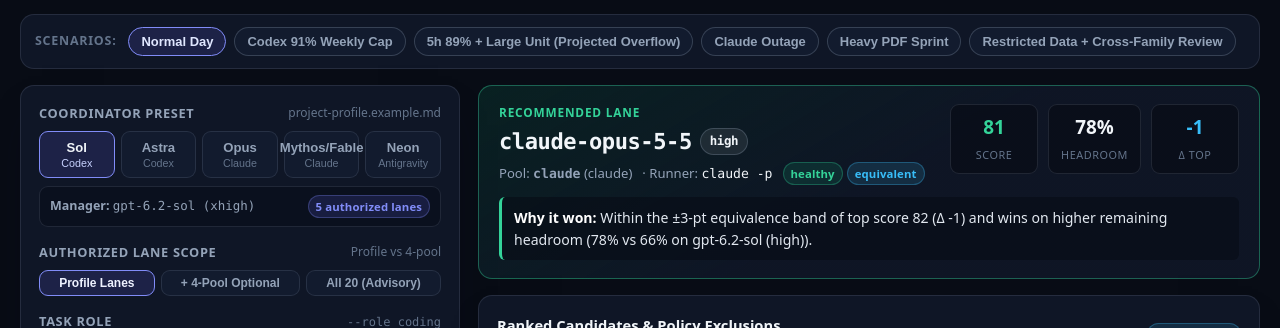
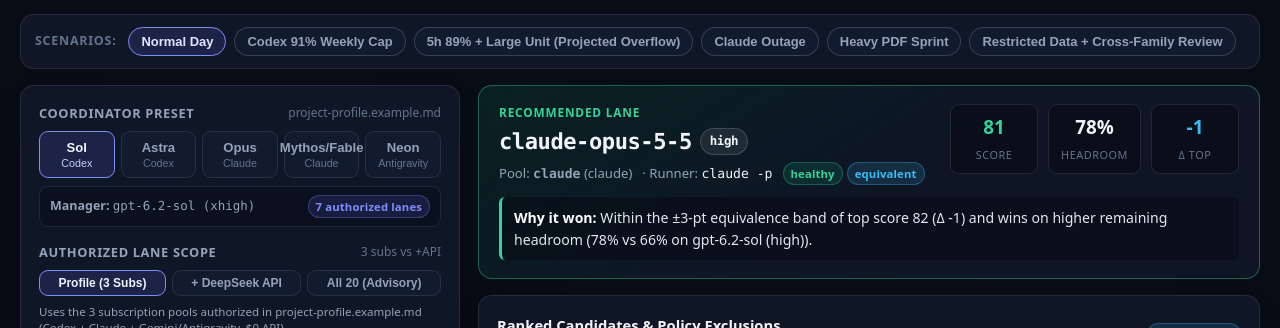
Before and after one commit to ahmedkececi/orchestration-skills, a plain HTML site: page docs/index.html in a window 1280 px wide. Shown: the part 472-800 px from the top of the page. Drawn offline with Linux system fonts and the light colour scheme.

Commit message:
feat: include Gemini/Antigravity in all example profiles and clarify scope selector

```diff
--- a/docs/index.html
+++ b/docs/index.html
@@ -1454,13 +1454,14 @@
           <div class="control-group">
             <div class="control-label-row">
               <span class="control-label" data-i18n="lblLaneScope">Authorized Lane Scope</span>
-              <span class="control-hint" data-i18n="lblLaneScopeHint">Profile vs 4-pool</span>
+              <span class="control-hint" data-i18n="lblLaneScopeHint">3 subs vs +API</span>
             </div>
             <div class="seg-group seg-sm" id="scopeButtons">
-              <button type="button" class="seg-btn active" data-scope="profile" data-i18n="scopeProfile">Profile Lanes</button>
-              <button type="button" class="seg-btn" data-scope="expanded" data-i18n="scopeExpanded">+ 4-Pool Optional</button>
+              <button type="button" class="seg-btn active" data-scope="profile" data-i18n="scopeProfile">Profile (3 Subs)</button>
+              <button type="button" class="seg-btn" data-scope="expanded" data-i18n="scopeExpanded">+ DeepSeek API</button>
               <button type="button" class="seg-btn" data-scope="advisory" data-i18n="scopeAdvisory">All 20 (Advisory)</button>
             </div>
+            <div class="guard-note" id="scopeNote"></div>
           </div>
 
           <div class="control-group">
@@ -1926,7 +1927,9 @@
             { model: "claude-opus-5-5", effort: "high", pool: "claude", runner: "claude -p", roles: ["coding", "reasoning", "review"], restricted_data: true },
             { model: "claude-sonnet-5-5", effort: "high", pool: "claude", runner: "claude -p", roles: ["coding"], restricted_data: true },
             { model: "gpt-6.2-sol", effort: "high", pool: "codex", runner: "codex exec", roles: ["coding", "review"], restricted_data: false },
-            { model: "gpt-6.2-sol", effort: "xhigh", pool: "codex", runner: "codex exec", roles: ["reasoning"], restricted_data: false }
+            { model: "gpt-6.2-sol", effort: "xhigh", pool: "codex", runner: "codex exec", roles: ["reasoning"], restricted_data: false },
+            { model: "gemini-4-neon", effort: "high", pool: "gemini", runner: "agy", roles: ["knowledge", "accuracy", "review"], restricted_data: false },
+            { model: "gemini-4-hydrogen", effort: "high", pool: "gemini", runner: "agy", roles: ["knowledge", "accuracy"], restricted_data: false }
           ]
         },
         astra: {
@@ -1947,7 +1950,9 @@
             { model: "claude-opus-5-5", effort: "high", pool: "claude", runner: "claude -p", roles: ["coding", "reasoning", "review"], restricted_data: true },
             { model: "claude-sonnet-5-5", effort: "high", pool: "claude", runner: "claude -p", roles: ["coding"], restricted_data: true },
             { model: "gpt-6.2-sol", effort: "high", pool: "codex", runner: "codex exec", roles: ["coding", "review"], restricted_data: false },
-            { model: "gpt-6.2-sol", effort: "xhigh", pool: "codex", runner: "codex exec", roles: ["reasoning"], restricted_data: false }
+            { model: "gpt-6.2-sol", effort: "xhigh", pool: "codex", runner: "codex exec", roles: ["reasoning"], restricted_data: false },
+            { model: "gemini-4-neon", effort: "high", pool: "gemini", runner: "agy", roles: ["knowledge", "accuracy", "review"], restricted_data: false },
+            { model: "gemini-4-hydrogen", effort: "high", pool: "gemini", runner: "agy", roles: ["knowledge", "accuracy"], restricted_data: false }
           ]
         },
         opus: {
@@ -1967,7 +1972,9 @@
             { model: "gpt-6.2-sol", effort: "high", pool: "codex", runner: "codex exec", roles: ["coding", "review"], restricted_data: false },
             { model: "gpt-6.2-sol", effort: "xhigh", pool: "codex", runner: "codex exec", roles: ["reasoning"], restricted_data: false },
             { model: "claude-sonnet-5-5", effort: "high", pool: "claude", runner: "claude -p", roles: ["coding", "review"], restricted_data: true },
-            { model: "claude-opus-5-5", effort: "medium", pool: "claude", runner: "claude -p", roles: ["coding", "reasoning", "review"], restricted_data: true }
+            { model: "claude-opus-5-5", effort: "medium", pool: "claude", runner: "claude -p", roles: ["coding", "reasoning", "review"], restricted_data: true },
+            { model: "gemini-4-neon", effort: "high", pool: "gemini", runner: "agy", roles: ["knowledge", "accuracy", "review"], restricted_data: false },
+            { model: "gemini-4-hydrogen", effort: "high", pool: "gemini", runner: "agy", roles: ["knowledge", "accuracy"], restricted_data: false }
           ]
         },
         fable: {
@@ -1987,7 +1994,9 @@
             { model: "gpt-6.2-sol", effort: "high", pool: "codex", runner: "codex exec", roles: ["coding", "review"], restricted_data: false },
             { model: "gpt-6.2-sol", effort: "xhigh", pool: "codex", runner: "codex exec", roles: ["reasoning"], restricted_data: false },
             { model: "claude-sonnet-5-5", effort: "high", pool: "claude", runner: "claude -p", roles: ["coding", "review"], restricted_data: true },
-            { model: "claude-opus-5-5", effort: "medium", pool: "claude", runner: "claude -p", roles: ["coding", "reasoning", "review"], restricted_data: true }
+            { model: "claude-opus-5-5", effort: "medium", pool: "claude", runner: "claude -p", roles: ["coding", "reasoning", "review"], restricted_data: true },
+            { model: "gemini-4-neon", effort: "high", pool: "gemini", runner: "agy", roles: ["knowledge", "accuracy", "review"], restricted_data: false },
+            { model: "gemini-4-hydrogen", effort: "high", pool: "gemini", runner: "agy", roles: ["knowledge", "accuracy"], restricted_data: false }
           ]
         },
         neon: {
@@ -2009,14 +2018,13 @@
             { model: "claude-opus-5-5", effort: "medium", pool: "claude", runner: "claude -p", roles: ["coding"], restricted_data: true },
             { model: "claude-opus-5-5", effort: "high", pool: "claude", runner: "claude -p", roles: ["coding", "reasoning", "review"], restricted_data: true },
             { model: "claude-sonnet-5-5", effort: "high", pool: "claude", runner: "claude -p", roles: ["coding"], restricted_data: true },
+            { model: "gemini-4-neon", effort: "high", pool: "gemini", runner: "Native Swarm", roles: ["knowledge", "accuracy", "review"], restricted_data: false },
             { model: "gemini-4-hydrogen", effort: "high", pool: "gemini", runner: "Native Swarm", roles: ["knowledge", "accuracy"], restricted_data: false }
           ]
         }
       };
 
       const OPTIONAL_4POOL_LANES = [
-        { model: "gemini-4-hydrogen", effort: "high", pool: "gemini", runner: "agy / Native Swarm", roles: ["coding", "accuracy", "knowledge", "review"], restricted_data: false },
-        { model: "gemini-4-neon", effort: "high", pool: "gemini", runner: "agy / Native Swarm", roles: ["coding", "reasoning", "accuracy", "knowledge", "review"], restricted_data: false },
         { model: "deepseek-v4.1-flash-1017", effort: "max", pool: "deepseek", runner: "deepseek API (metered)", roles: ["coding", "knowledge"], restricted_data: false }
       ];
 
@@ -2056,10 +2064,13 @@
           lblPreset: "Coordinator Preset",
           lblPresetHint: "project-profile.example.md",
           lblLaneScope: "Authorized Lane Scope",
-          lblLaneScopeHint: "Profile vs 4-pool",
-          scopeProfile: "Profile Lanes",
-          scopeExpanded: "+ 4-Pool Optional",
+          lblLaneScopeHint: "3 subs vs +API",
+          scopeProfile: "Profile (3 Subs)",
+          scopeExpanded: "+ DeepSeek API",
           scopeAdvisory: "All 20 (Advisory)",
+          scopeNoteProfile: "Uses the 3 subscription pools authorized in project-profile.example.md (Codex + Claude + Gemini/Antigravity, $0 API).",
+          scopeNoteExpanded: "Adds the optional metered DeepSeek API (deepseek-flash) as a 4th pool for publishable coding and bulk/PDF work.",
+          scopeNoteAdvisory: "Simulates no authorization block: ranks all 20 bundled models for reference only (no automatic recommendation).",
           lblRole: "Task Role",
           roleCoding: "Coding",
           roleReasoning: "Reasoning",
@@ -2268,10 +2279,13 @@
           lblPreset: "Koordinatör Profili",
           lblPresetHint: "project-profile.example.md",
           lblLaneScope: "Yetkili Hat Kapsamı",
-          lblLaneScopeHint: "Profil vs 4 havuz",
-          scopeProfile: "Profil Hatları",
-          scopeExpanded: "+ 4 Havuz Opsiyonel",
-          scopeAdvisory: "Tümü 20 (Bilgi Amaçlı)",
+          lblLaneScopeHint: "3 abonelik vs +API",
+          scopeProfile: "Profil (3 Abonelik)",
+          scopeExpanded: "+ DeepSeek API",
+          scopeAdvisory: "Tümü 20 (Danışma)",
+          scopeNoteProfile: "project-profile.example.md içindeki 3 abonelik havuzunu kullanır (Codex + Claude + Gemini/Antigravity, $0 API).",
+          scopeNoteExpanded: "3 aboneliğe ek olarak yayınlanabilir kodlama ve toplu işler için isteğe bağlı ücretli DeepSeek API (deepseek-flash) 4. havuzunu açar.",
+          scopeNoteAdvisory: "Yetki bloğu olmadan çalışmayı simüle eder: arşivdeki 20 modelin tamamını yalnızca bilgi amaçlı sıralar (otomatik öneri vermez).",
           lblRole: "Görev Rolü",
           roleCoding: "Kodlama",
           roleReasoning: "Muhakeme",
@@ -3414,11 +3428,14 @@
           pools: state.pools
         });
 
-        // Update preset meta bar
+        // Update preset meta bar & scope explanation
         const authCount = authMap ? authMap.size : BUNDLED_CANDIDATES.length;
         document.getElementById("presetMeta").innerHTML =
           `<span><strong>${esc(t("presetManager"))}:</strong> <span class="mono">${esc(preset.manager)}</span></span>` +
           `<span class="badge b-modeled">${esc(t("presetAuthCount", { n: authCount }))}</span>`;
+        const scopeNoteKey = state.scope === "expanded" ? "scopeNoteExpanded" : (state.scope === "advisory" ? "scopeNoteAdvisory" : "scopeNoteProfile");
+        const scopeNoteEl = document.getElementById("scopeNote");
+        if (scopeNoteEl) scopeNoteEl.textContent = t(scopeNoteKey);
 
         // Role CLI flags & Author Family visibility
         document.getElementById("roleCliFlag").textContent = "--role " + state.role;
```
Also changed, not shown: 7 other files.
